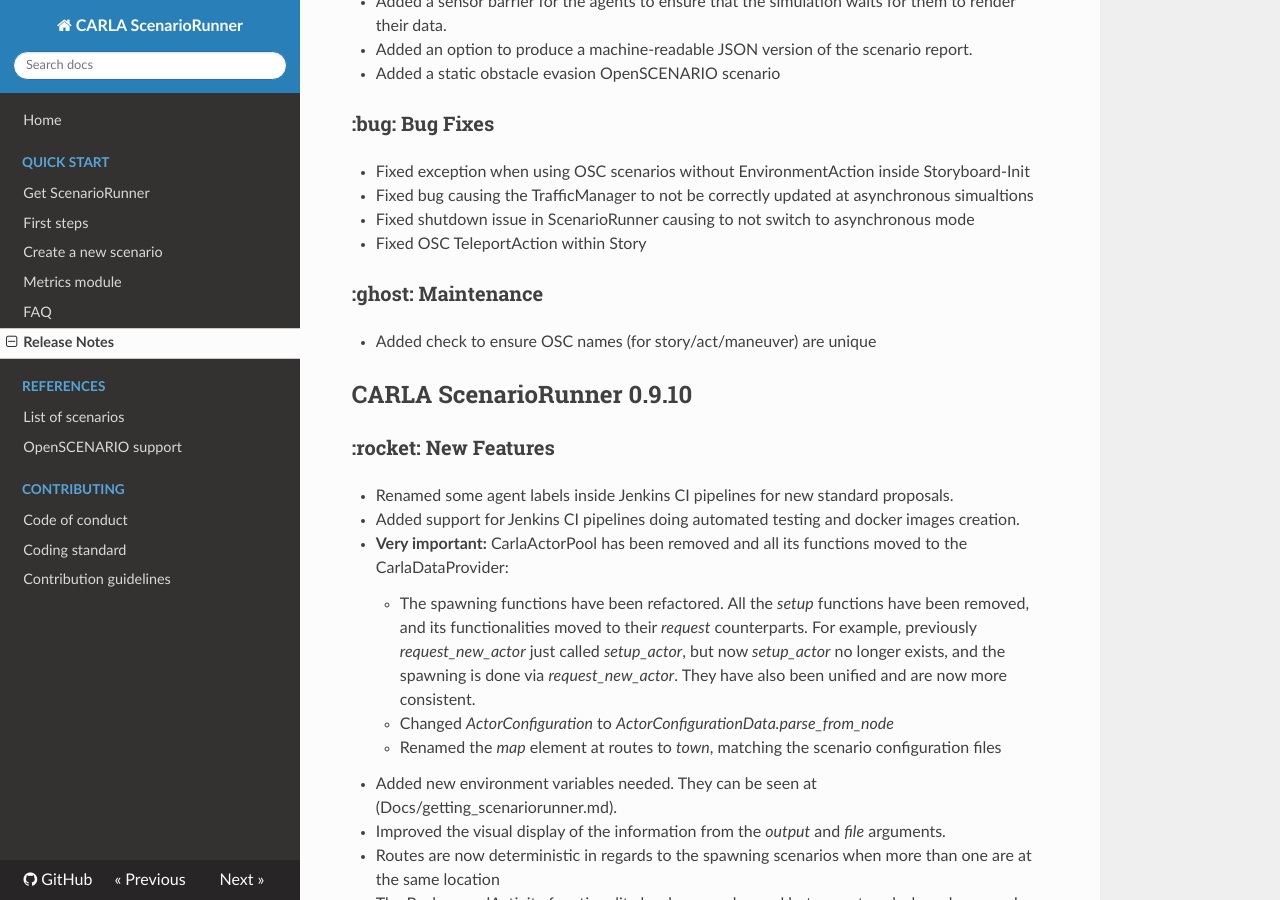
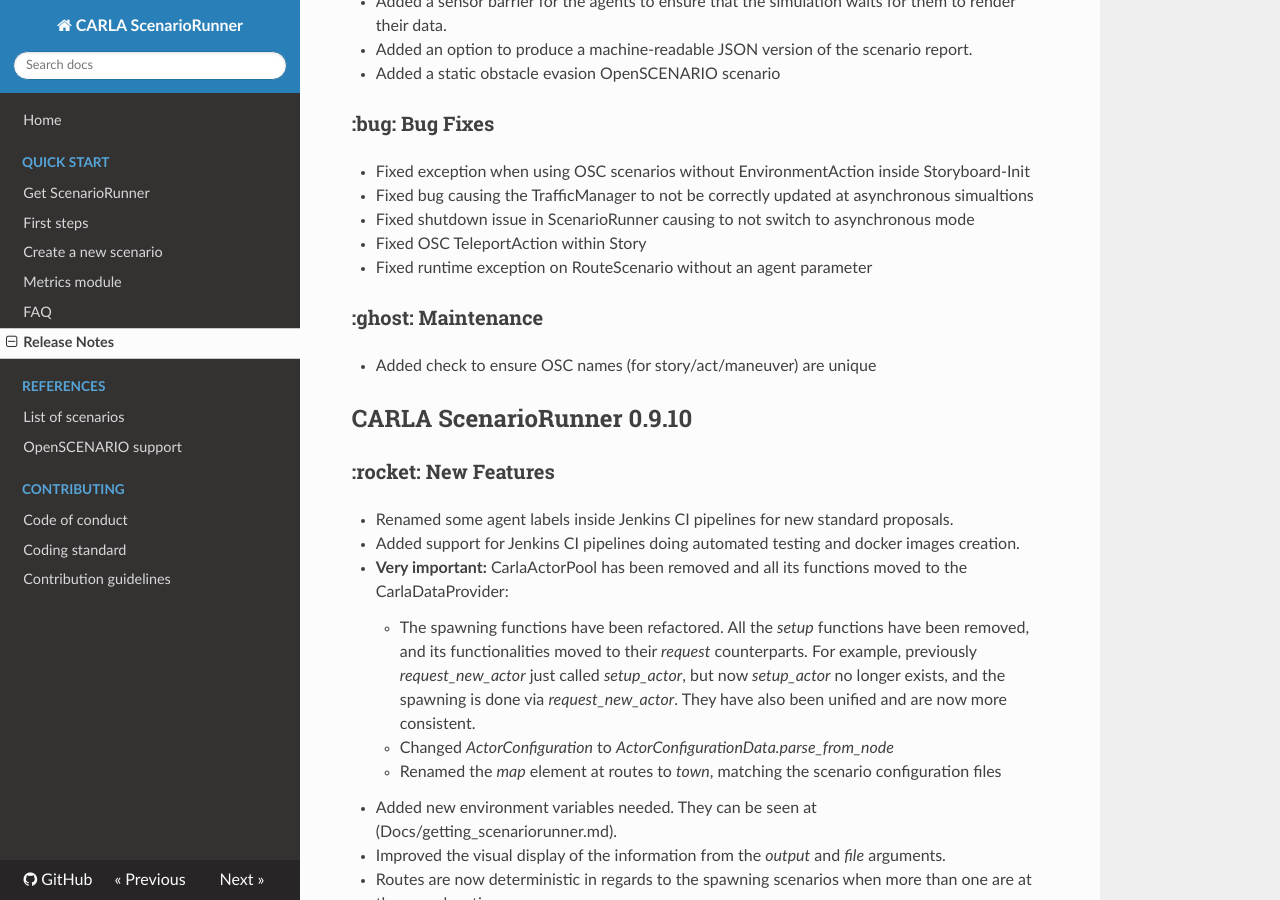
Before and after one commit to carla-simulator/scenario_runner, an MkDocs documentation site: the page built from Docs/CHANGELOG.md, in a window 1280 px wide and 900 px high, scrolled down 511 px. Built offline with MkDocs 1.6.1, drawn with Linux system fonts in a browser that asks for light colours; nearby versions of some CDN libraries.

Commit message:
Update ChangeLog

```diff
--- a/Docs/CHANGELOG.md
+++ b/Docs/CHANGELOG.md
@@ -19,6 +19,7 @@
 * Fixed bug causing the TrafficManager to not be correctly updated at asynchronous simualtions
 * Fixed shutdown issue in ScenarioRunner causing to not switch to asynchronous mode
 * Fixed OSC TeleportAction within Story
+* Fixed runtime exception on RouteScenario without an agent parameter
 ### :ghost: Maintenance
 * Added check to ensure OSC names (for story/act/maneuver) are unique
 
```
